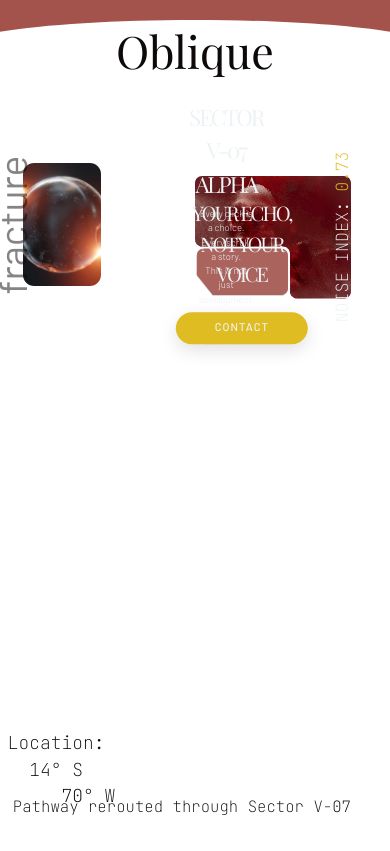
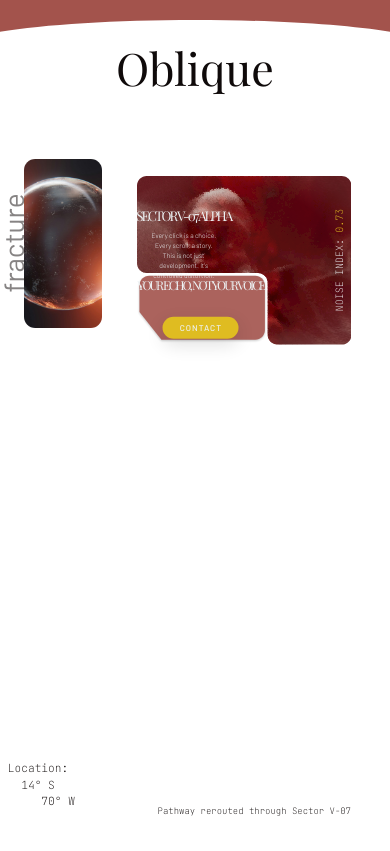
Before and after one commit to damodevworks/oblique-dev, a website built with Vite: page index.html in a window 390 px wide. Built offline with nearby package versions, Linux system fonts and the light colour scheme.

Commit message:
feat: Initial responsiveness for desktops

```diff
--- a/src/styles/components/buttons.scss
+++ b/src/styles/components/buttons.scss
@@ -8,7 +8,8 @@
     text-decoration: none;
     border: none;
     background: var.$colour-accent;
-    padding: 1.4rem 7rem;
+    padding-block: clamp(1.0rem, 0.8vw, 1.4rem);
+    padding-inline: clamp(2.2rem, 3.6vw, 7rem);
     border-radius: 50px;
     font-family: var.$font-secondary;
     color: var.$colour-white;
@@ -26,3 +27,7 @@
 
 /* If using anchor and supporting keyboard activation */
 .CTA-button[role="button"] { touch-action: manipulation; }
+
+@media (max-width: 1080px) {
+    .CTA-button {padding: 0.8rem 3rem; font-size: 1.5rem;}
+}
--- a/src/styles/layout/header.scss
+++ b/src/styles/layout/header.scss
@@ -50,7 +50,7 @@
 .alpha-container {
     @include absolute-center;
     top: 40%;
-    right: 30%;
+    right: 28%;
     display: flex;
     flex-direction: column;
     align-items: center;
@@ -61,7 +61,7 @@
 
 .alpha {
     text-align: center;
-    font-size: 4rem;
+    font-size: clamp(2.4rem, 1.8vw, 4rem);
     font-weight: 400;
     color: var.$colour-white;
     letter-spacing: -1.92px;
@@ -70,7 +70,7 @@
 
 .alpha-p {
     text-align: center;
-    font-size: 1.7rem;
+    font-size: clamp(1.2rem, 0.9vw, 1.7rem);
     font-weight: 300;
     width: 70%;
     font-family: var.$font-secondary;
@@ -92,7 +92,7 @@
 
 .echo-heading {
     text-align: center;
-    font-size: 3.6rem;
+    font-size: clamp(2.2rem, 1.6vw, 3.6rem);
     font-weight: 400;
     color: var.$colour-white;
     letter-spacing: -1.92px;
@@ -107,7 +107,7 @@
     transform: translate(-50%, -50%) rotate(-90deg);
     transform-origin: center center;
     white-space: nowrap;
-    font-size: 3rem;
+    font-size: clamp(1.8rem, 1.2vw, 3rem);
     color: var.$colour-white;
 }
 
@@ -117,7 +117,7 @@
     bottom: 3%;
     right: 10%;
     white-space: nowrap;
-    font-size: 2.8rem;
+    font-size: clamp(1.6rem, 1.1vw, 2.8rem);
 }
 
 .oblique-hero {
@@ -134,7 +134,7 @@
     bottom: 4%;
     left: 2%;
     white-space: nowrap;
-    font-size: 3.2rem;
+    font-size: clamp(2rem, 1.2vw, 3.2rem);
 }
 .image {
     position: relative;
@@ -155,8 +155,23 @@
     top: 50%;
     left: -15%;
     white-space: nowrap;
-    font-size: 7rem;
+    font-size: clamp (5rem, 4vw, 7rem);
     font-family: var.$font-secondary;
     font-weight: 400;
     opacity: 50%;
 }
+
+
+/**
+ * Base media queries for the hero element
+ *
+ * Handles responsive scaling that is proportional to the screen size.
+ * These breakpoints ensure the hero component adapts smoothly across
+ * different viewport widths on desktop while maintaining visual hierarchy and readability.
+ */
+
+@media (max-width: 1800px) { .hero-right { width: 46vw; } }
+@media (max-width: 1600px) { .hero-right { width: 52vw; } }
+@media (max-width: 1440px) { .hero-right { width: 55vw; } }
+@media (max-height: 1040px) {.oblique-hero {top: 7%;} }
+@media (max-height: 865px) {.oblique-hero {top: 8%;} }
```
